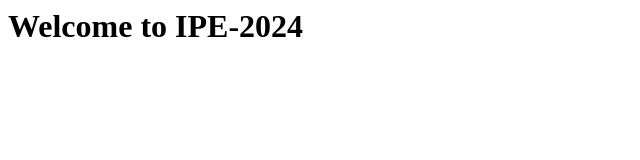
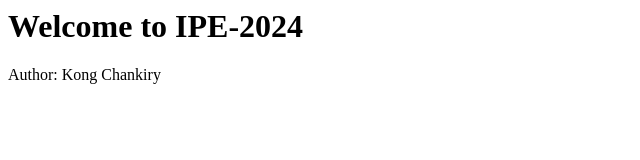
Before and after one commit to Chankiry/midterm-ipe-2024, a plain HTML site: page index.html in a window 1280 px wide. Shown: the whole page, without its empty margins (0-640 px from the left). Drawn offline with Linux system fonts and the light colour scheme.

Commit message:
change readme and index

```diff
--- a/index.html
+++ b/index.html
@@ -1 +1,2 @@
 <h1>Welcome to IPE-2024</h1>
+<p>Author: Kong Chankiry</p>
```
Also changed, not shown: 1 other file.
